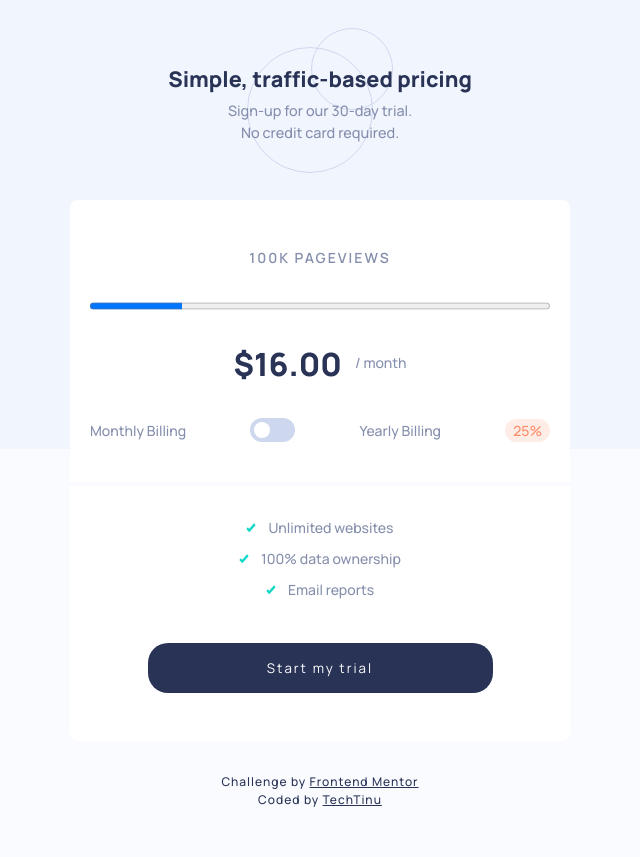
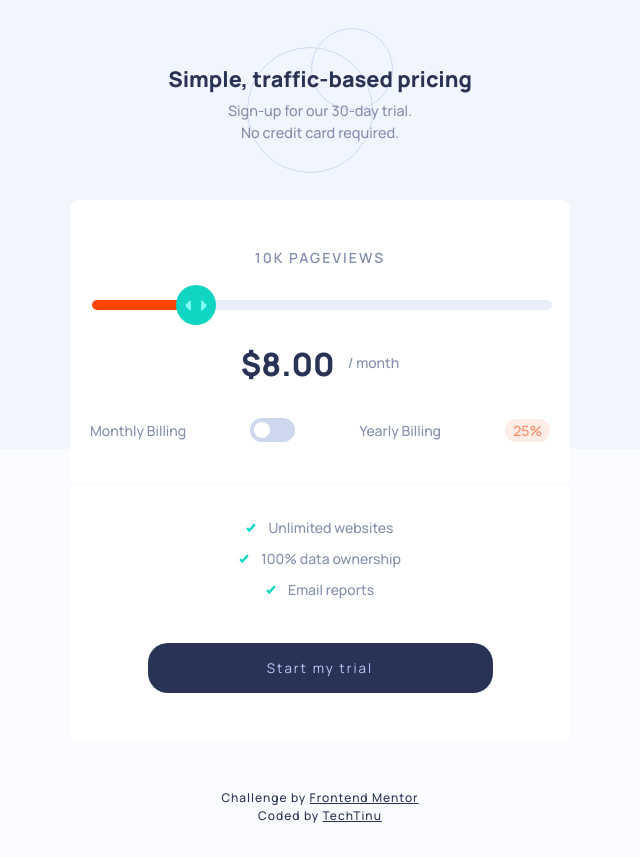
Before and after one commit to tinuola/fm_interactive-pricing, a plain HTML site: page index.html in a window 1280 px wide. Shown: the whole page, without its empty margins (320-960 px from the left). Drawn offline with Linux system fonts and the light colour scheme.

Commit message:
Changes slider element and styling

```diff
--- a/css/style.css
+++ b/css/style.css
@@ -76,12 +76,6 @@ header {
   padding-right: 1.25rem;
 }
 
-/* @media(min-width: 600px){
-  .container {
-    max-width: 500px;
-  }
-} */
-
 header h2 {
   font-size: 1.35rem;
   line-height: 2;
@@ -93,8 +87,6 @@ font-size: .9rem;
 line-height: 1.5;
 }
 
-/* display: inline block */
-
 .product-views {
   text-transform: uppercase;
   letter-spacing: 2px;
@@ -102,13 +94,52 @@ line-height: 1.5;
   margin-bottom: 1.75rem;
 }
 
-progress {
+input[type="range"] {
   width: 100%;
+  height: 10px;
+  border-radius: .5rem;
+  background: var(--light-gray-blue);
+  /* background-color: yellow; */
+  background-image: linear-gradient(#ff4500, #ff4500);
+  background-size: 20% 100%;
+  background-repeat: no-repeat;
 }
 
-progress:not([value]) {
-  /* Styling here */
+input[type="range"]::-webkit-slider-thumb {
+  -webkit-appearance: none;
+          appearance: none;
+  width: 40px;
+  height: 40px;
+  border: 0;
+  border-radius: 50%;
+  background: var(--dark-cyan);
+  background-image: url(../assets/images/icon-slider.svg);
+  background-repeat: no-repeat;
+  background-position: center;
+  cursor: pointer;
 }
+
+/* input[type="range"]::-moz-range-thumb {
+-moz-appearance: none;
+      appearance: none;
+  width: 40px;
+  height: 40px;
+  border: 0;
+  border-radius: 50%;
+  background-color: var(--dark-cyan);
+  background-image: url(../assets/images/icon-slider.svg);
+  background-repeat: no-repeat;
+  background-position: center;
+  cursor: pointer;
+} */
+
+/* input[type=range]::-webkit-slider-runnable-track  {
+  -webkit-appearance: none;
+  box-shadow: none;
+  border: none;
+  background: transparent;
+} */
+
 
 .product-pricing {
   margin-top: 1.75rem;
@@ -187,14 +218,14 @@ button {
   border-radius: 1.25rem;
   letter-spacing: 2px;
   font-family: inherit;
-  color: var(--white);
+  color: var(--pale-blue);
   width: 75%;
   cursor: pointer;
 }
 
 footer {
-  padding: 2rem 0;
-
+  margin-top: 3rem;
+  padding-bottom: 2rem;
 }
 
 .fm-attribution {
--- a/index.html
+++ b/index.html
@@ -24,10 +24,10 @@
     </header>
     <section class="container">
       <div>
-        <p class="product-views"><span>100K </span>Pageviews</p>
-        <label for="" class="sr-only"></label>
-        <progress id="product-views-slider" value="1" max="5"></progress>
-        <p class="product-pricing"><span>$16.00</span> / month</p>
+        <p class="product-views"><span>10K </span>Pageviews</p>
+        <label for="slider" class="sr-only"></label>
+        <input type="range" name="slider" id="product-views-slider" value="1" min="0" max="5">
+        <p class="product-pricing"><span>$8.00</span> / month</p>
         <div class="billing-block">
           <p>Monthly Billing</p>
           <div class="billing-toggle"><div></div></div>
```
